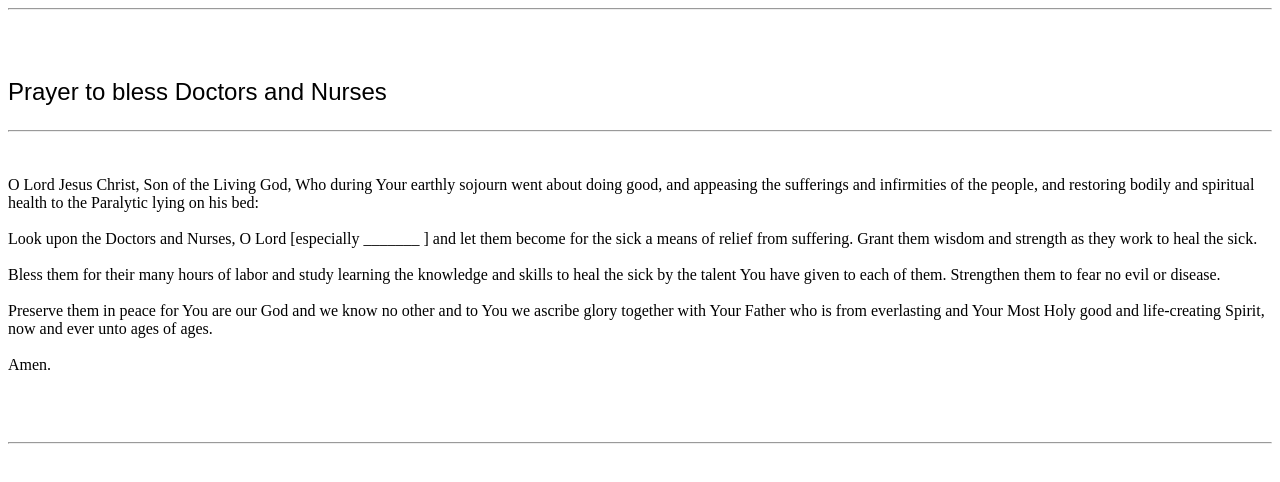
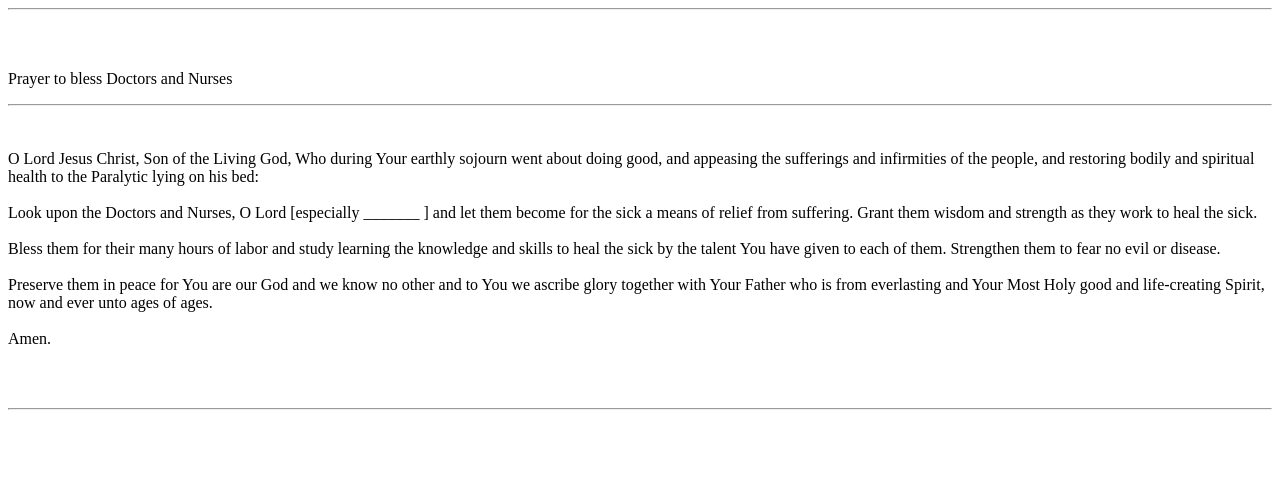
Before and after one commit to ddssite/prayers, a plain HTML site: page Prayer to bless Doctors and Nurses.html in a window 1280 px wide. Drawn offline with Linux system fonts and the light colour scheme.

Commit message:
Update Prayer to bless Doctors and Nurses.html

```diff
--- a/Prayer to bless Doctors and Nurses.html
+++ b/Prayer to bless Doctors and Nurses.html
@@ -3,8 +3,8 @@
  <meta content='width=device-width, initial-scale=1' name='viewport'/>
 <style>
 p {
-  font-family: arial;
-  font-size: 150%;
+  "font-family: arial;"
+  "font-size: 150%;"
 }
 </style>
 </HEAD>
@@ -41,4 +41,5 @@ Amen.
 
 
 </BODY>
+
 </HTML>
```
